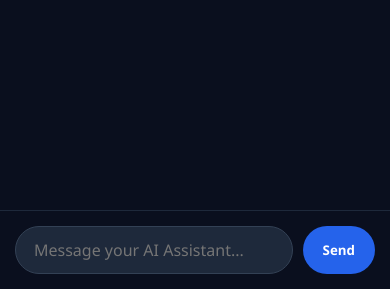
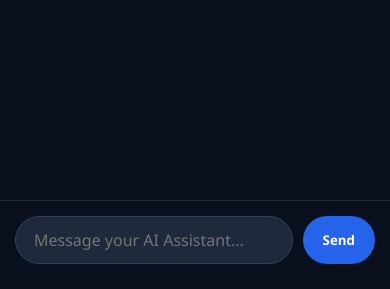
Before and after one commit to chauhanpravesh511-eng/ai-study-assistant, a Flask app: page / in a window 390 px wide. Shown: the part 555-844 px from the top of the page. Run offline with Flask 3, Linux system fonts and the light colour scheme; some libraries are stand-ins or nearby versions.

Commit message:
fix mobile input overlap final

```diff
--- a/templates/index.html
+++ b/templates/index.html
@@ -1,13 +1,13 @@
 <!DOCTYPE html>
 <html>
 <head>
-<meta name="viewport" content="width=device-width, initial-scale=1">
+<meta name="viewport" content="width=device-width, initial-scale=1.0, viewport-fit=cover">
 <title>PA.AI - Dynamic AI Assistant</title>
 <script src="https://cdn.jsdelivr.net/npm/marked/marked.min.js"></script>
 <script src="https://cdn.jsdelivr.net/npm/dompurify@3.0.8/dist/purify.min.js"></script>
 <style>
 *{margin:0;padding:0;box-sizing:border-box;font-family:'Segoe UI',sans-serif}
-body{background:#0A0F1E;color:white;height:100vh;display:flex;flex-direction:column}
+body{background:#0A0F1E;color:white;height:100dvh;display:flex;flex-direction:column}
 .header{padding:15px;text-align:center;border-bottom:1px solid #1E293B;background:#0A0F1E;position:sticky;top:0;z-index:100}
 .header h2{background:linear-gradient(90deg,#3B82F6,#60A5FA);-webkit-background-clip:text;-webkit-text-fill-color:transparent;font-size:22px}
 body{background:#0A0F1E; color:white; height:100vh; display:flex; flex-direction:column; overflow:hidden;}
@@ -24,7 +24,7 @@ body{background:#0A0F1E; color:white; height:100vh; display:flex; flex-direction
 .msg.ai h1,.msg.ai h2,.msg.ai h3{margin:10px 0 5px}
 .msg.ai p{margin:6px 0}
 .msg.ai ul{padding-left:20px;margin:6px 0}
-.input-area{display:flex;gap:10px;padding:15px;background:#0A0F1E;border-top:1px solid #1E293B;max-width:800px;width:100%;margin:auto}
+.input-area{display:flex;gap:10px;padding:15px;padding-bottom:calc(25px + env(safe-area-inset-bottom));background:#0A0F1E;border-top:1px solid #1E293B;max-width:800px;width:100%;margin:auto}
 input{flex:1;padding:12px 18px;border-radius:25px;border:1px solid #334155;background:#1E293B;color:white;outline:none;font-size:16px}
 button{padding:12px 20px;border-radius:25px;border:none;background:#2563EB;color:white;cursor:pointer;font-weight:bold}
 .typing{color:#94A3B8;font-style:italic;font-size:14px;padding-left:20px}
```
